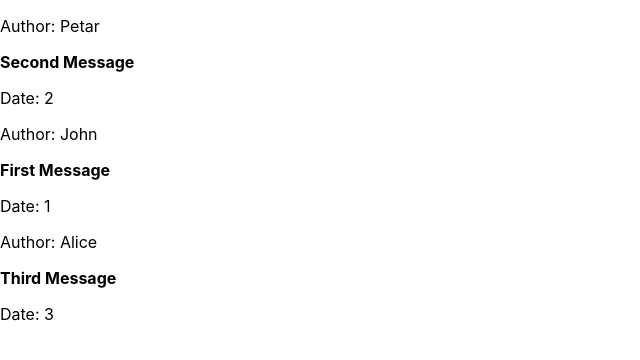
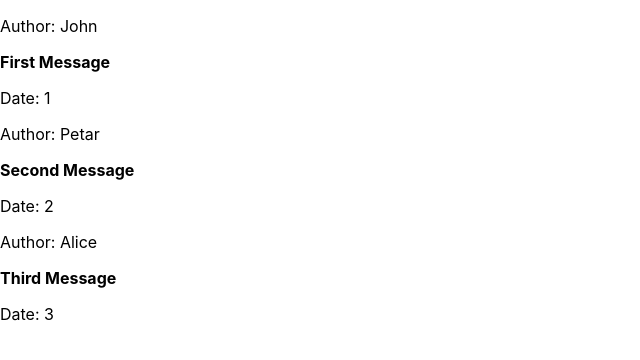
Before and after one commit to nikantic/chat-app, a React (Create React App) app: page / in a window 1280 px wide. Shown: the top 360 px of the page, without its empty margins (0-640 px from the left). Built offline with nearby package versions, Linux system fonts and the light colour scheme.

Commit message:
Add sorting for messages

```diff
--- a/src/App.tsx
+++ b/src/App.tsx
@@ -21,9 +21,13 @@ const testMessages: IMessage[] = [
 ];
 
 function App() {
+	const allMessages = [...testMessages].sort(
+		(a, b) => a.date - b.date
+	) as IMessage[];
+
 	return (
 		<div>
-			{testMessages.map((item) => (
+			{allMessages.map((item) => (
 				<Message
 					key={item.date}
 					user={item.user}
```
